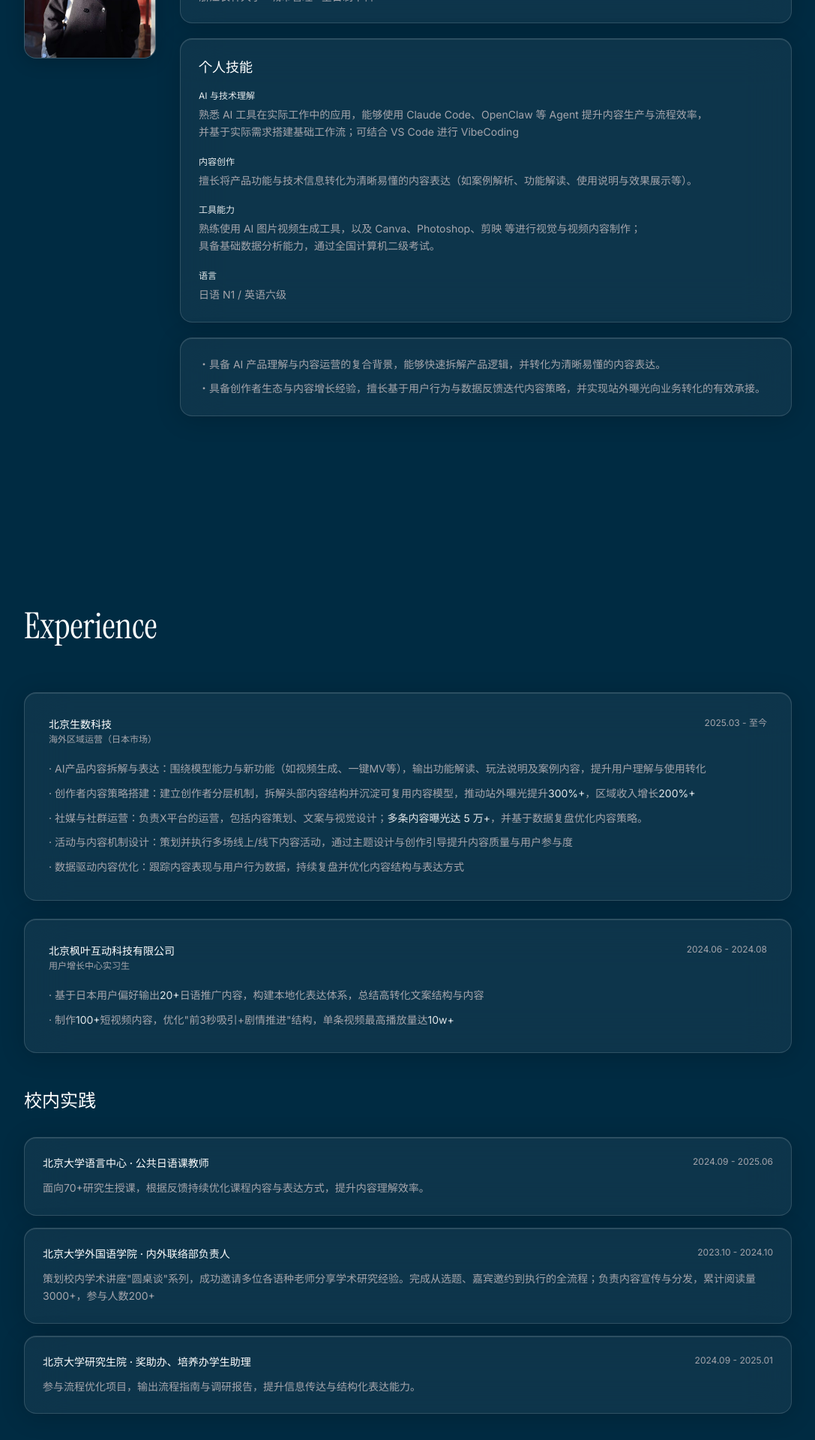
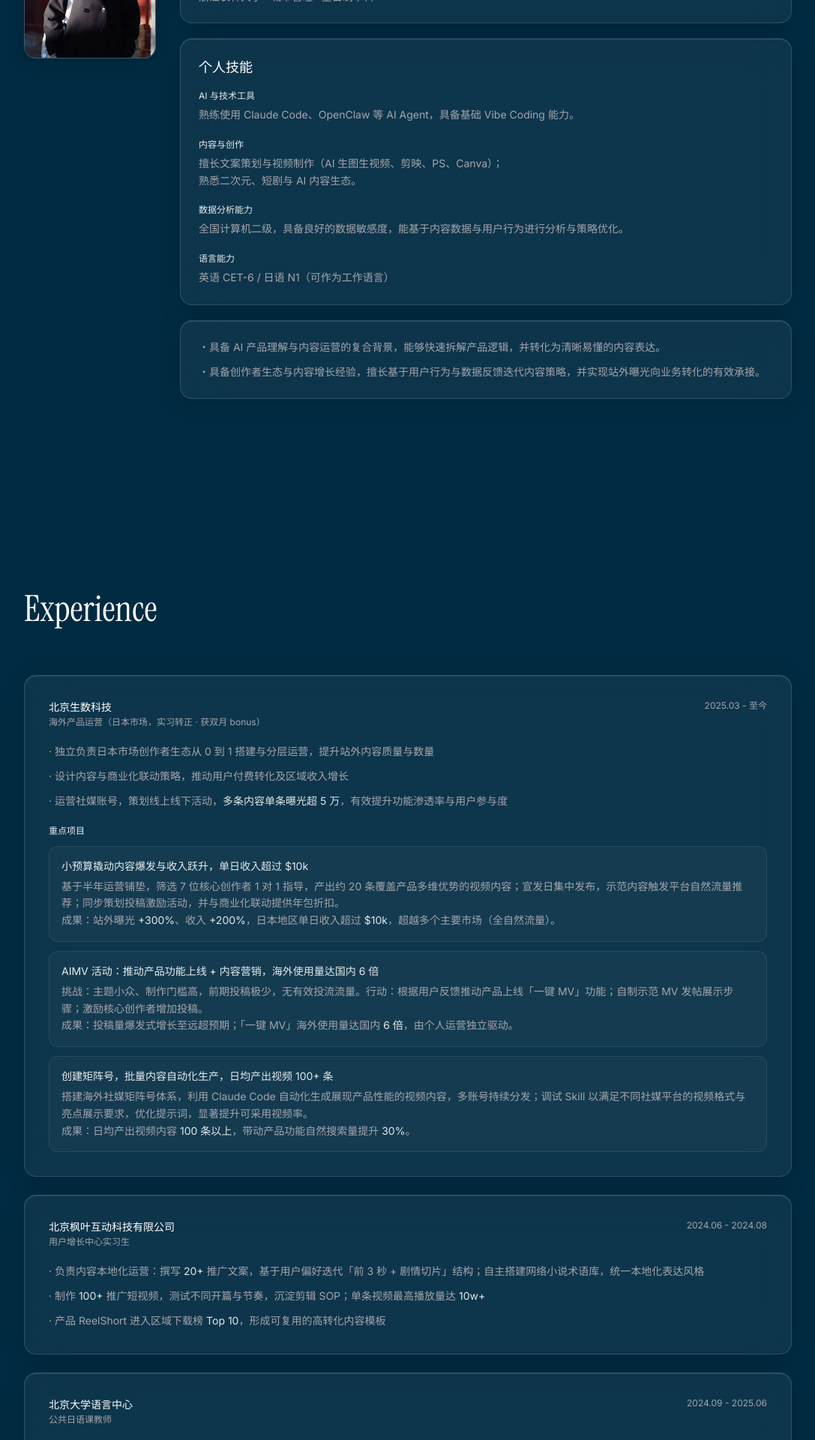
Before and after one commit to morinooto013/lsypersonal-space, a React (Vite) app: page / in a window 1280 px wide. Shown: the part 1180-3100 px from the top of the page at 75% size, without its empty margins (96-1183 px from the left). Built offline with nearby package versions, Linux system fonts and the light colour scheme.

Commit message:
feat: sync resume content to About and Experience sections

```diff
--- a/src/components/About.tsx
+++ b/src/components/About.tsx
@@ -41,7 +41,7 @@ export default function About() {
                 <div className="flex flex-col sm:flex-row sm:justify-between gap-1">
                   <div>
                     <p className="text-foreground text-sm">北京大学 · 日语笔译 · 全日制硕士</p>
-                    <p className="text-muted-foreground text-xs mt-1">GPA：3.83/4.0 · 获2024-2025学年度研究生"科学实践创新"奖学金</p>
+                    <p className="text-muted-foreground text-xs mt-1">GPA：3.83/4.0 · 已出版译著 2 部 · 获 2024-2025 学年度研究生"科学实践创新"奖及奖学金</p>
                   </div>
                   <span className="text-muted-foreground text-xs whitespace-nowrap">2023.09 – 2025.06</span>
                 </div>
@@ -58,20 +58,20 @@ export default function About() {
               <h3 className="text-foreground text-lg font-normal mb-4" style={{ fontFamily: "'Instrument Serif', serif" }}>个人技能</h3>
               <div className="flex flex-col gap-5 text-sm text-muted-foreground">
                 <div>
-                  <p className="text-foreground/90 text-xs mb-1.5">AI 与技术理解</p>
-                  <p className="leading-relaxed">熟悉 AI 工具在实际工作中的应用，能够使用 Claude Code、OpenClaw 等 Agent 提升内容生产与流程效率，<br />并基于实际需求搭建基础工作流；可结合 VS Code 进行 VibeCoding</p>
+                  <p className="text-foreground/90 text-xs mb-1.5">AI 与技术工具</p>
+                  <p className="leading-relaxed">熟练使用 Claude Code、OpenClaw 等 AI Agent，具备基础 Vibe Coding 能力。</p>
                 </div>
                 <div>
-                  <p className="text-foreground/90 text-xs mb-1.5">内容创作</p>
-                  <p className="leading-relaxed">擅长将产品功能与技术信息转化为清晰易懂的内容表达（如案例解析、功能解读、使用说明与效果展示等）。</p>
+                  <p className="text-foreground/90 text-xs mb-1.5">内容与创作</p>
+                  <p className="leading-relaxed">擅长文案策划与视频制作（AI 生图生视频、剪映、PS、Canva）；<br />熟悉二次元、短剧与 AI 内容生态。</p>
                 </div>
                 <div>
-                  <p className="text-foreground/90 text-xs mb-1.5">工具能力</p>
-                  <p className="leading-relaxed">熟练使用 AI 图片视频生成工具，以及 Canva、Photoshop、剪映 等进行视觉与视频内容制作；<br />具备基础数据分析能力，通过全国计算机二级考试。</p>
+                  <p className="text-foreground/90 text-xs mb-1.5">数据分析能力</p>
+                  <p className="leading-relaxed">全国计算机二级，具备良好的数据敏感度，能基于内容数据与用户行为进行分析与策略优化。</p>
                 </div>
                 <div>
-                  <p className="text-foreground/90 text-xs mb-1.5">语言</p>
-                  <p className="leading-relaxed">日语 N1 / 英语六级</p>
+                  <p className="text-foreground/90 text-xs mb-1.5">语言能力</p>
+                  <p className="leading-relaxed">英语 CET-6 / 日语 N1（可作为工作语言）</p>
                 </div>
               </div>
             </div>
--- a/src/components/Experience.tsx
+++ b/src/components/Experience.tsx
@@ -4,17 +4,56 @@ const hi = (text: string) => (
   <span style={{ color: 'rgba(255,255,255,0.88)' }}>{text}</span>
 )
 
-const jobs: { company: string; role: string; period: string; bullets: React.ReactNode[] }[] = [
+type Project = { title: React.ReactNode; desc: React.ReactNode }
+type Job = {
+  company: string
+  role: string
+  period: string
+  bullets: React.ReactNode[]
+  projects?: Project[]
+}
+
+const jobs: Job[] = [
   {
     company: '北京生数科技',
-    role: '海外区域运营（日本市场）',
+    role: '海外产品运营（日本市场，实习转正 · 获双月 bonus）',
     period: '2025.03 - 至今',
     bullets: [
-      'AI产品内容拆解与表达：围绕模型能力与新功能（如视频生成、一键MV等），输出功能解读、玩法说明及案例内容，提升用户理解与使用转化',
-      <>创作者内容策略搭建：建立创作者分层机制，拆解头部内容结构并沉淀可复用内容模型，推动站外曝光提升{hi('300%+')}，区域收入增长{hi('200%+')}</>,
-      <>社媒与社群运营：负责X平台的运营，包括内容策划、文案与视觉设计；{hi('多条内容曝光达 5 万+')}，并基于数据复盘优化内容策略。</>,
-      '活动与内容机制设计：策划并执行多场线上/线下内容活动，通过主题设计与创作引导提升内容质量与用户参与度',
-      '数据驱动内容优化：跟踪内容表现与用户行为数据，持续复盘并优化内容结构与表达方式',
+      '独立负责日本市场创作者生态从 0 到 1 搭建与分层运营，提升站外内容质量与数量',
+      '设计内容与商业化联动策略，推动用户付费转化及区域收入增长',
+      <>运营社媒账号，策划线上线下活动，{hi('多条内容单条曝光超 5 万')}，有效提升功能渗透率与用户参与度</>,
+    ],
+    projects: [
+      {
+        title: <>小预算撬动内容爆发与收入跃升，{hi('单日收入超过 $10k')}</>,
+        desc: (
+          <>
+            基于半年运营铺垫，筛选 7 位核心创作者 1 对 1 指导，产出约 20 条覆盖产品多维优势的视频内容；宣发日集中发布，示范内容触发平台自然流量推荐；同步策划投稿激励活动，并与商业化联动提供年包折扣。
+            <br />
+            成果：站外曝光 {hi('+300%')}、收入 {hi('+200%')}，日本地区单日收入超过 {hi('$10k')}，超越多个主要市场（全自然流量）。
+          </>
+        ),
+      },
+      {
+        title: <>AIMV 活动：推动产品功能上线 + 内容营销，{hi('海外使用量达国内 6 倍')}</>,
+        desc: (
+          <>
+            挑战：主题小众、制作门槛高，前期投稿极少，无有效投流流量。行动：根据用户反馈推动产品上线「一键 MV」功能；自制示范 MV 发帖展示步骤；激励核心创作者增加投稿。
+            <br />
+            成果：投稿量爆发式增长至远超预期；「一键 MV」海外使用量达国内 {hi('6 倍')}，由个人运营独立驱动。
+          </>
+        ),
+      },
+      {
+        title: <>创建矩阵号，批量内容自动化生产，{hi('日均产出视频 100+ 条')}</>,
+        desc: (
+          <>
+            搭建海外社媒矩阵号体系，利用 Claude Code 自动化生成展现产品性能的视频内容，多账号持续分发；调试 Skill 以满足不同社媒平台的视频格式与亮点展示要求，优化提示词，显著提升可采用视频率。
+            <br />
+            成果：日均产出视频内容 {hi('100 条以上')}，带动产品功能自然搜索量提升 {hi('30%')}。
+          </>
+        ),
+      },
     ],
   },
   {
@@ -22,24 +61,27 @@ const jobs: { company: string; role: string; period: string; bullets: React.Reac
     role: '用户增长中心实习生',
     period: '2024.06 - 2024.08',
     bullets: [
-      <>基于日本用户偏好输出{hi('20+')}日语推广内容，构建本地化表达体系，总结高转化文案结构与内容</>,
-      <>制作{hi('100+')}短视频内容，优化"前3秒吸引+剧情推进"结构，单条视频最高播放量达{hi('10w+')}</>,
+      <>负责内容本地化运营：撰写 {hi('20+')} 推广文案，基于用户偏好迭代「前 3 秒 + 剧情切片」结构；自主搭建网络小说术语库，统一本地化表达风格</>,
+      <>制作 {hi('100+')} 推广短视频，测试不同开篇与节奏，沉淀剪辑 SOP；单条视频最高播放量达 {hi('10w+')}</>,
+      <>产品 ReelShort 进入区域下载榜 {hi('Top 10')}，形成可复用的高转化内容模板</>,
+    ],
+  },
+  {
+    company: '北京大学语言中心',
+    role: '公共日语课教师',
+    period: '2024.09 - 2025.06',
+    bullets: [
+      <>负责北大研究生二外日语课程教学，累计覆盖 {hi('70+')} 名研究生，基于学生反馈动态优化教学内容</>,
     ],
   },
 ]
 
 const campus = [
   {
-    role: '公共日语课教师',
-    org: '北京大学语言中心',
-    period: '2024.09 - 2025.06',
-    desc: '面向70+研究生授课，根据反馈持续优化课程内容与表达方式，提升内容理解效率。',
-  },
-  {
     role: '内外联络部负责人',
     org: '北京大学外国语学院',
     period: '2023.10 - 2024.10',
-    desc: '策划校内学术讲座"圆桌谈"系列，成功邀请多位各语种老师分享学术研究经验。完成从选题、嘉宾邀约到执行的全流程；负责内容宣传与分发，累计阅读量3000+，参与人数200+',
+    desc: '策划校内学术讲座"圆桌谈"系列，成功邀请多位各语种老师分享学术研究经验。完成从选题、嘉宾邀约到执行的全流程；负责内容宣传与分发，累计阅读量 3000+，参与人数 200+。',
   },
   {
     role: '奖助办、培养办学生助理',
@@ -79,6 +121,17 @@ export default function Experience() {
                   </li>
                 ))}
               </ul>
+              {job.projects && (
+                <div className="mt-5 space-y-3">
+                  <p className="text-foreground/90 text-xs">重点项目</p>
+                  {job.projects.map((p, i) => (
+                    <div key={i} className="rounded-xl p-4" style={{ background: 'rgba(255,255,255,0.03)', border: '1px solid rgba(255,255,255,0.08)' }}>
+                      <p className="text-foreground/90 text-sm mb-1.5">{p.title}</p>
+                      <p className="text-muted-foreground text-sm leading-relaxed">{p.desc}</p>
+                    </div>
+                  ))}
+                </div>
+              )}
             </div>
           ))}
         </div>
```
